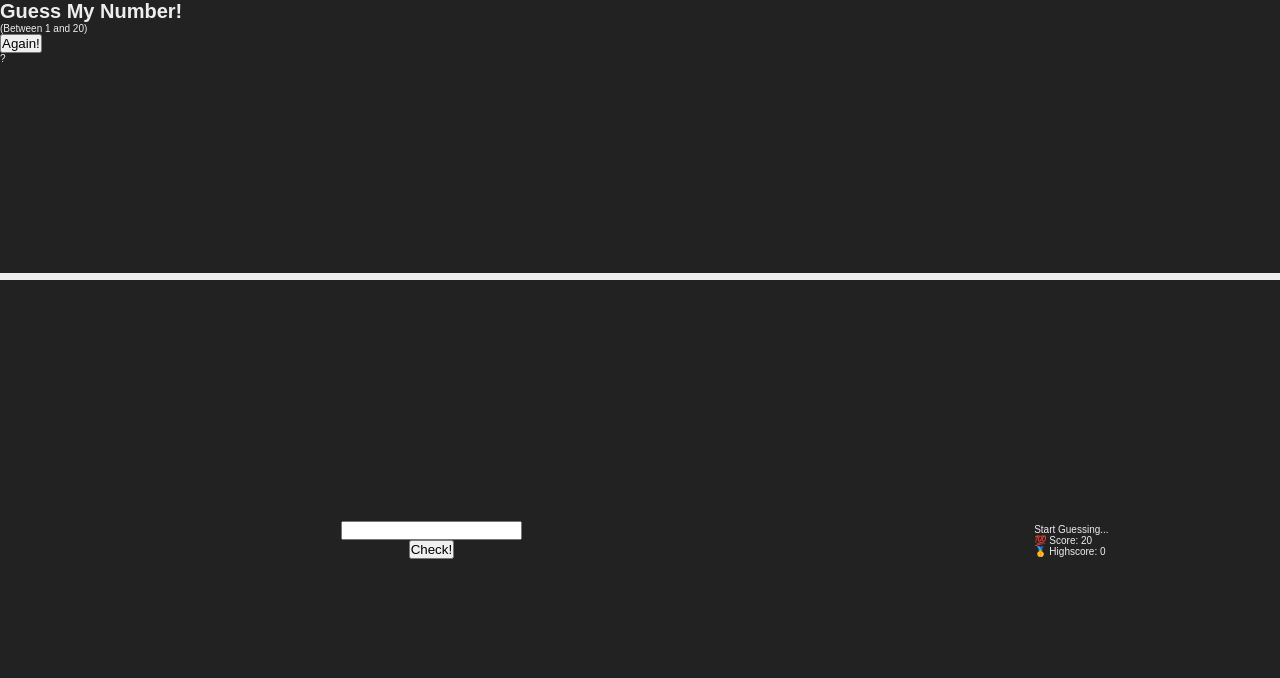
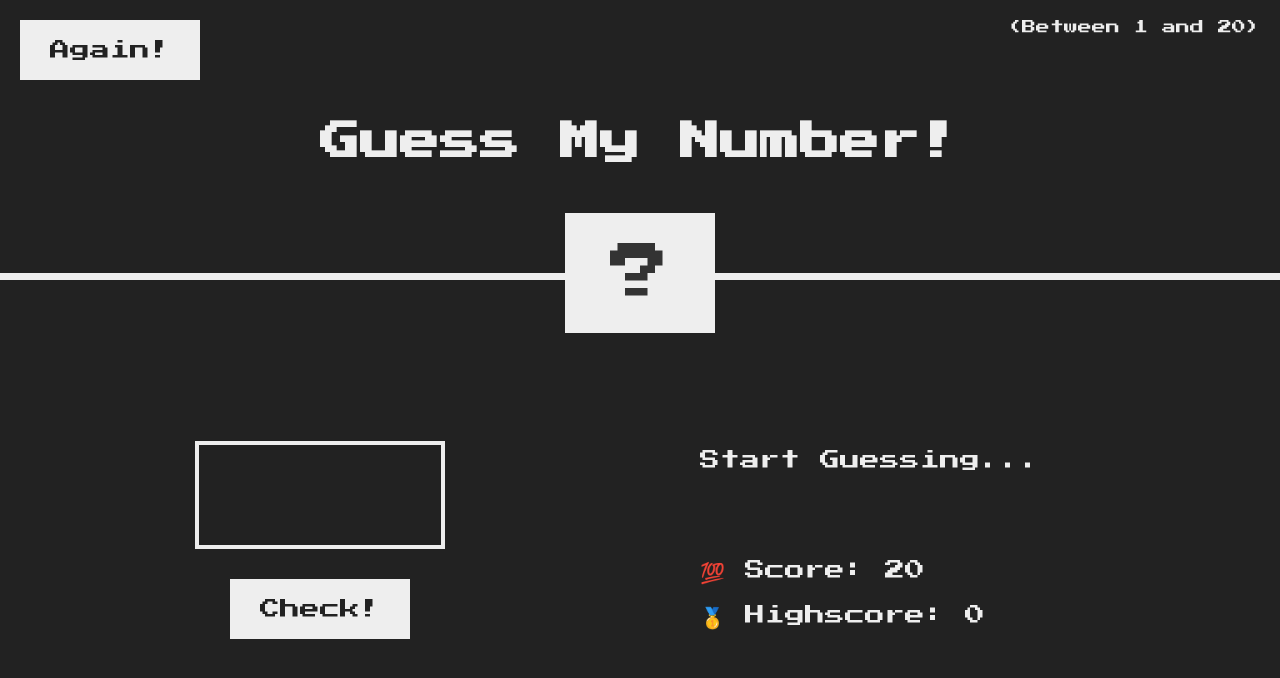
Before and after one commit to izaaaqk/GuessMyNum, a plain HTML site: page index.html in a window 1280 px wide. Drawn offline with Linux system fonts and the light colour scheme.

Commit message:
finish with CSS

```diff
--- a/index.html
+++ b/index.html
@@ -2,8 +2,7 @@
 <html lang="en">
     <head>
         <meta charset="UTF-8">
-        <meta name="viewport"
-          content="width=device-width, user-scalable=no, initial-scale=1.0, maximum-scale=1.0, minimum-scale=1.0">
+        <meta name="viewport" content="width=device-width, user-scalable=no, initial-scale=1.0">
         <meta http-equiv="X-UA-Compatible" content="ie=edge">
         <link rel="stylesheet" href="style.css">
         <title>Guess My Number!</title>
--- a/style.css
+++ b/style.css
@@ -1,4 +1,4 @@
-@import url('https://fonts.googleapis.com/css?family=Press+Start+2P&display=swap');
+@import url("https://fonts.googleapis.com/css?family=Press+Start+2P&display=swap");
 
 * {
     margin: 0;
@@ -6,13 +6,13 @@
     box-sizing: inherit;
 }
 
-html{
+html {
     font-size: 62.5%;
     box-sizing: border-box;
 }
 
-body{
-    font-family: 'Press Start P2', sans-serif;
+body {
+    font-family: 'Press Start 2P', sans-serif;
     color: #eee;
     background-color: #222;
 }
@@ -40,5 +40,80 @@ main{
 }
 
 .right {
+    width: 52rem;
+    font-size: 2rem;
+}
 
+/* ELEMENTS STYLE */
+
+h1{
+    font-size: 4rem;
+    text-align: center;
+    position: absolute;
+    width: 100%;
+    top: 52%;
+    left: 50%;
+    transform: translate(-50%, -50%);
 }
+
+.number {
+    background: #eee;
+    color: #333;
+    font-size: 6rem;
+    width: 15rem;
+    padding: 3rem 0;
+    text-align: center;
+    position: absolute;
+    bottom: 0;
+    left: 50%;
+    transform: translate(-50%, 50%);
+}
+
+.between {
+    font-size: 1.4rem;
+    position: absolute;
+    top: 2rem;
+    right: 2rem;
+}
+
+.again {
+    position: absolute;
+    top: 2rem;
+    left: 2rem;
+}
+
+.guess {
+    background: none;
+    border: 4px solid #eee;
+    font-family: inherit;
+    color: inherit;
+    font-size: 5rem;
+    padding: 2.5rem;
+    width: 25rem;
+    text-align: center;
+    display: block;
+    margin-bottom: 3rem;
+}
+
+.btn {
+    border: none;
+    background-color: #eee;
+    color: #222;
+    font-size: 2rem;
+    font-family: inherit;
+    padding: 2rem 3rem;
+    cursor: pointer;
+}
+
+.btn:hover {
+    background-color: #ccc;
+}
+
+.message {
+    margin-bottom: 8rem;
+    height:3rem;
+}
+
+.label-score {
+    margin-bottom: 2rem;
+}
```
Also changed, not shown: 1 other file.
